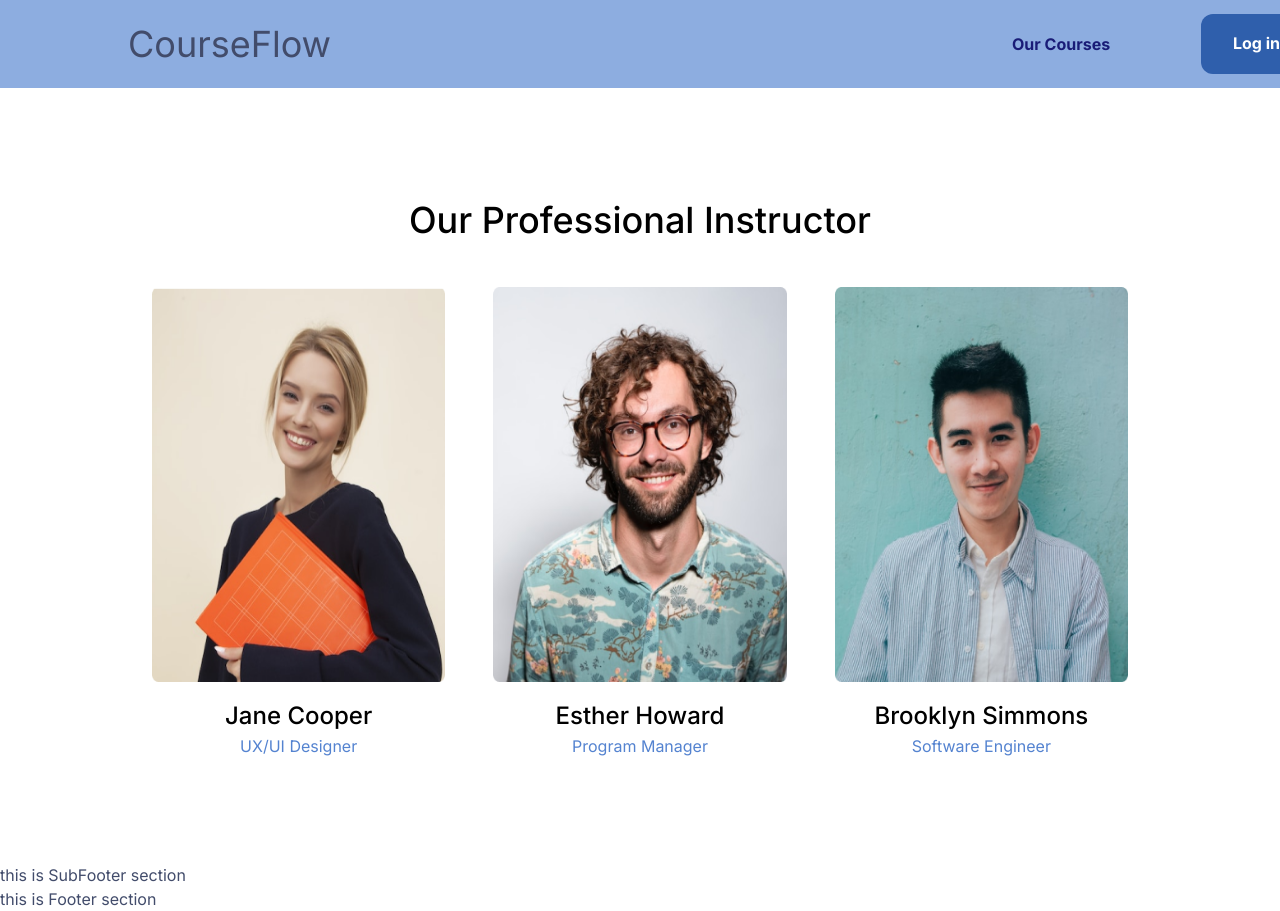
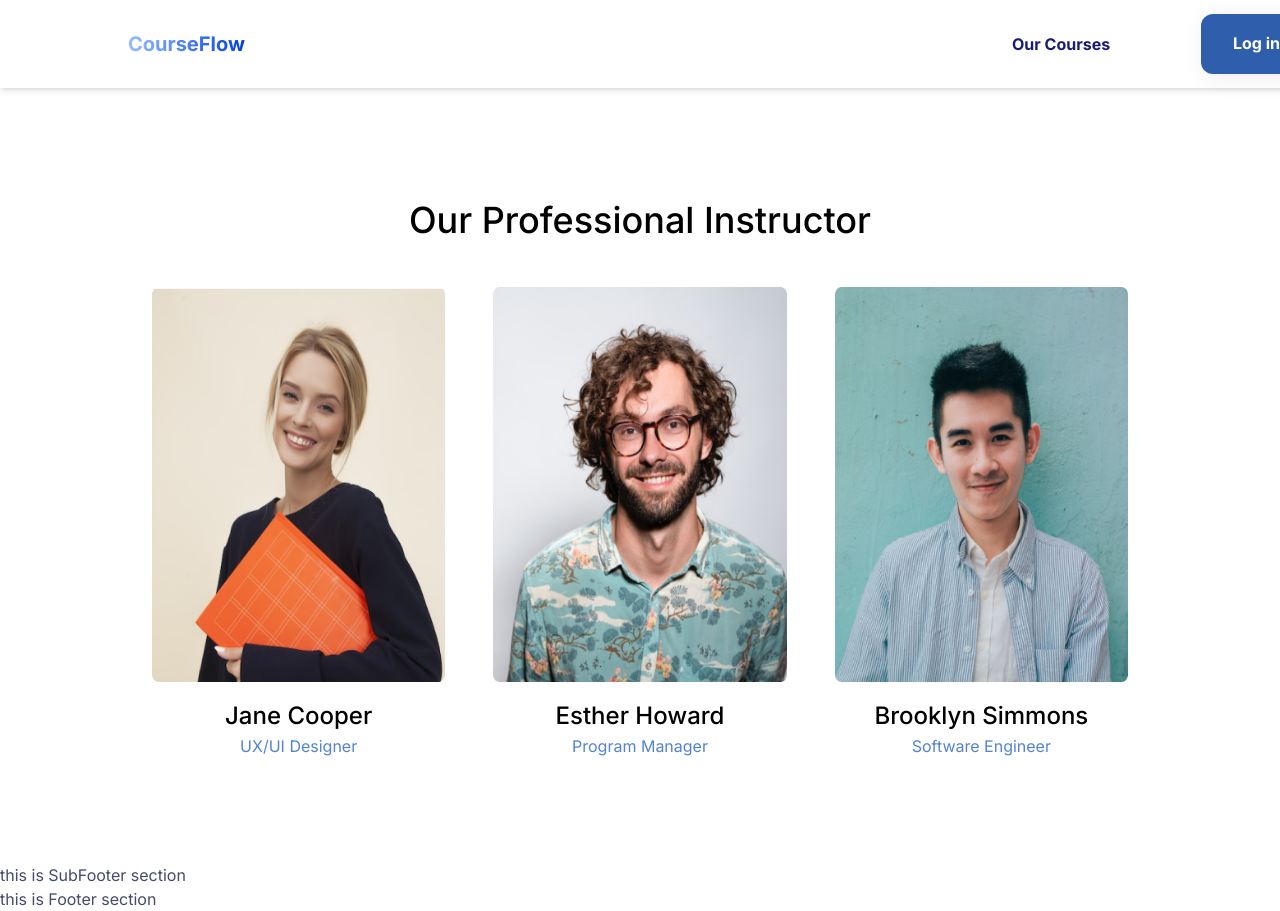
Before and after one commit to bestsvt/Course-Flow, a React (Vite) app in the folder client/: page / in a window 1280 px wide. Shown: the top 911 px of the page. Built offline with nearby package versions, Linux system fonts and the light colour scheme.

Commit message:
feat(homepage): update navbar

```diff
--- a/client/src/components/Navbar.jsx
+++ b/client/src/components/Navbar.jsx
@@ -1,14 +1,23 @@
-import { Text, Button} from "@chakra-ui/react";
+import { Text, Button } from "@chakra-ui/react";
 
 function Navbar() {
+
+
   return (
-    <div className="flex flex-row bg-blue-300  px-[10%]  py-[2%] justify-between w-[1440px] h-[88px] items-center">
-      <Text className="text-headline2 fontWeight-headline2" shadow='shadow1'>CourseFlow</Text>
+
+    <div className="flex flex-row  px-[10%]  py-[2%] justify-between w-[1440px] h-[88px] items-center shadow-md">
+      <Text className="text-body1 font-bold"
+      bgGradient='linear-gradient(90deg, #95BEFF, #0040E5)'
+      bgClip='text'
+      >
+        CourseFlow
+        </Text>
       <div className="flex justify-between w-[300px] items-center">
-        <h1 className="text-[#191C77] font-bold">Our Courses</h1>
-        <Button variant='primary'> Log in</Button>
+        <div className="text-[#191C77] font-bold">Our Courses</div>
+        <Button variant='primary'>Log in</Button>
       </div>
     </div>
+
   );
 }
 
--- a/client/src/configs/theme.js
+++ b/client/src/configs/theme.js
@@ -96,6 +96,6 @@ const components = {
   }}
 }
 
-const theme = extendTheme({ colors , components })
+const theme = extendTheme({ colors , components, shadows })
 
 export default theme
```
